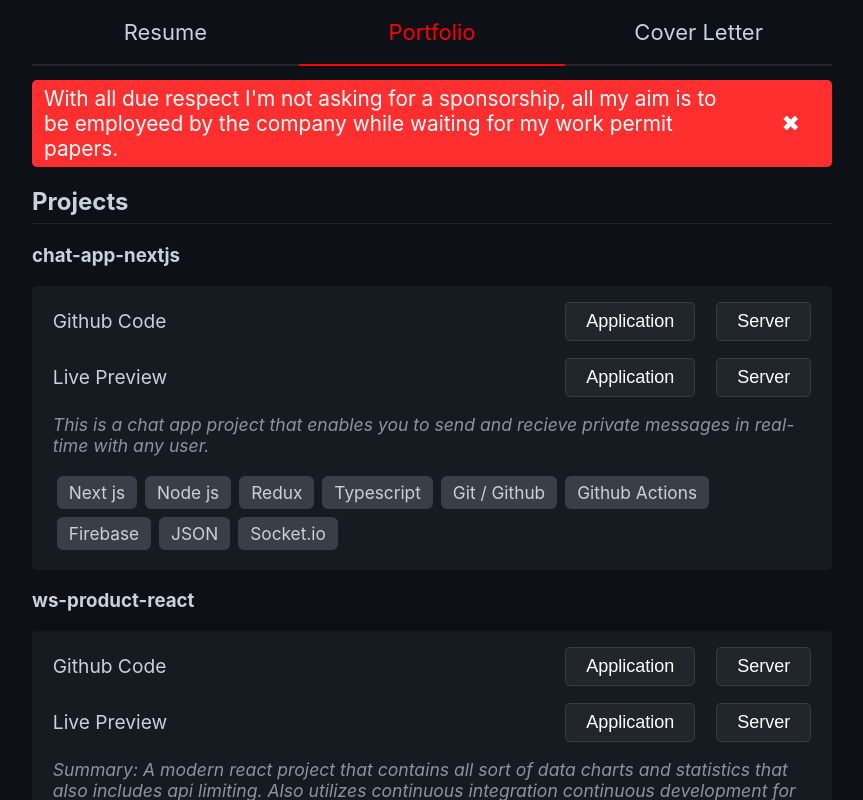
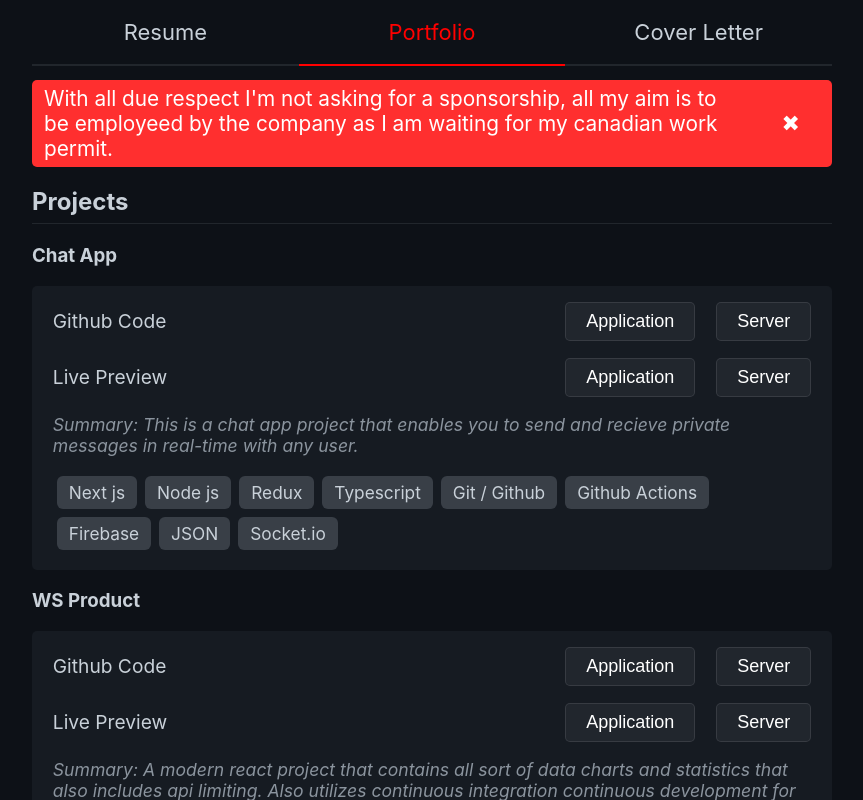
Before and after one commit to ahmadmarhaba/ahmadmarhaba.github.io, a React (Create React App) app: page / in a window 1280 px wide. Both pictures are taken after a click on the label "Portfolio". Shown: the top 800 px of the page, without its empty margins (208-1071 px from the left). Built offline with nearby package versions, Linux system fonts and the light colour scheme.

Commit message:
edit text

```diff
--- a/src/App.js
+++ b/src/App.js
@@ -32,7 +32,7 @@ function App() {
           {
             alert &&
             <li className='alert'>
-              <div>With all due respect I'm not asking for a sponsorship, all my aim is to be employeed by the company while waiting for my work permit papers.</div>
+              <div>With all due respect I'm not asking for a sponsorship, all my aim is to be employeed by the company as I am waiting for my canadian work permit.</div>
               <input type="button" value="✖" onClick={()=>{ SetAlert(false) }} />
             </li>
           }
--- a/src/Component/Projects.js
+++ b/src/Component/Projects.js
@@ -7,7 +7,7 @@ function Projects() {
           <li><h2>Projects</h2></li>
           <li>
             <h3>
-              {`chat-app-nextjs`}
+              {`Chat App`}
             </h3>
             <ul className='detailList'>
               <li className='split'>
@@ -25,7 +25,7 @@ function Projects() {
                 </div>
               </li>
               <li className='summary'>
-                {`This is a chat app project that enables you to send and recieve private messages in real-time with any user.`}
+                {`Summary: This is a chat app project that enables you to send and recieve private messages in real-time with any user.`}
               </li>
               <li className='split points'>
                 <span>{`Next js`}</span>
@@ -42,7 +42,7 @@ function Projects() {
           </li>
           <li>
             <h3>
-              {`ws-product-react`}
+              {`WS Product`}
             </h3>
             <ul className='detailList'>
               <li className='split'>
```
